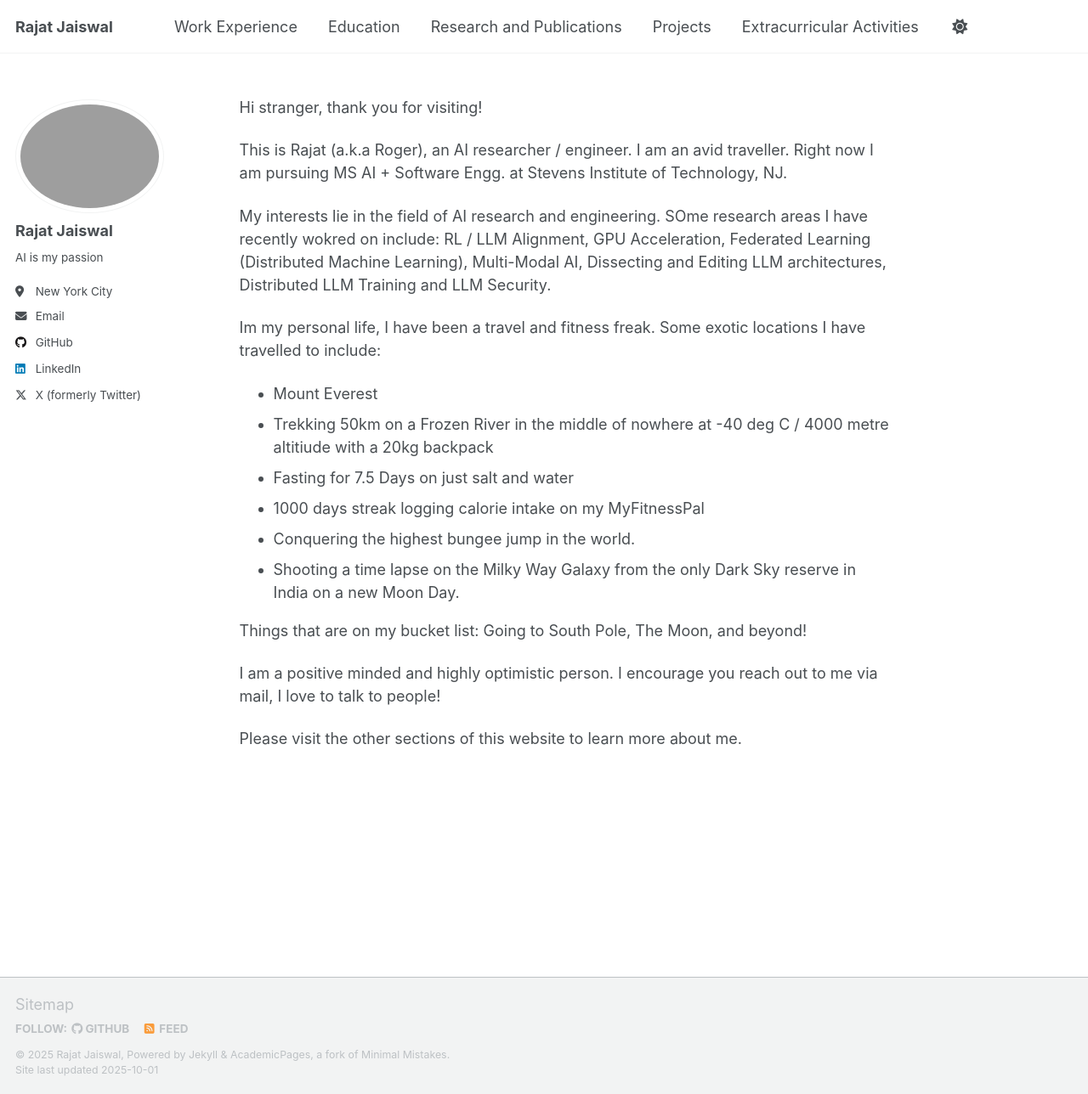
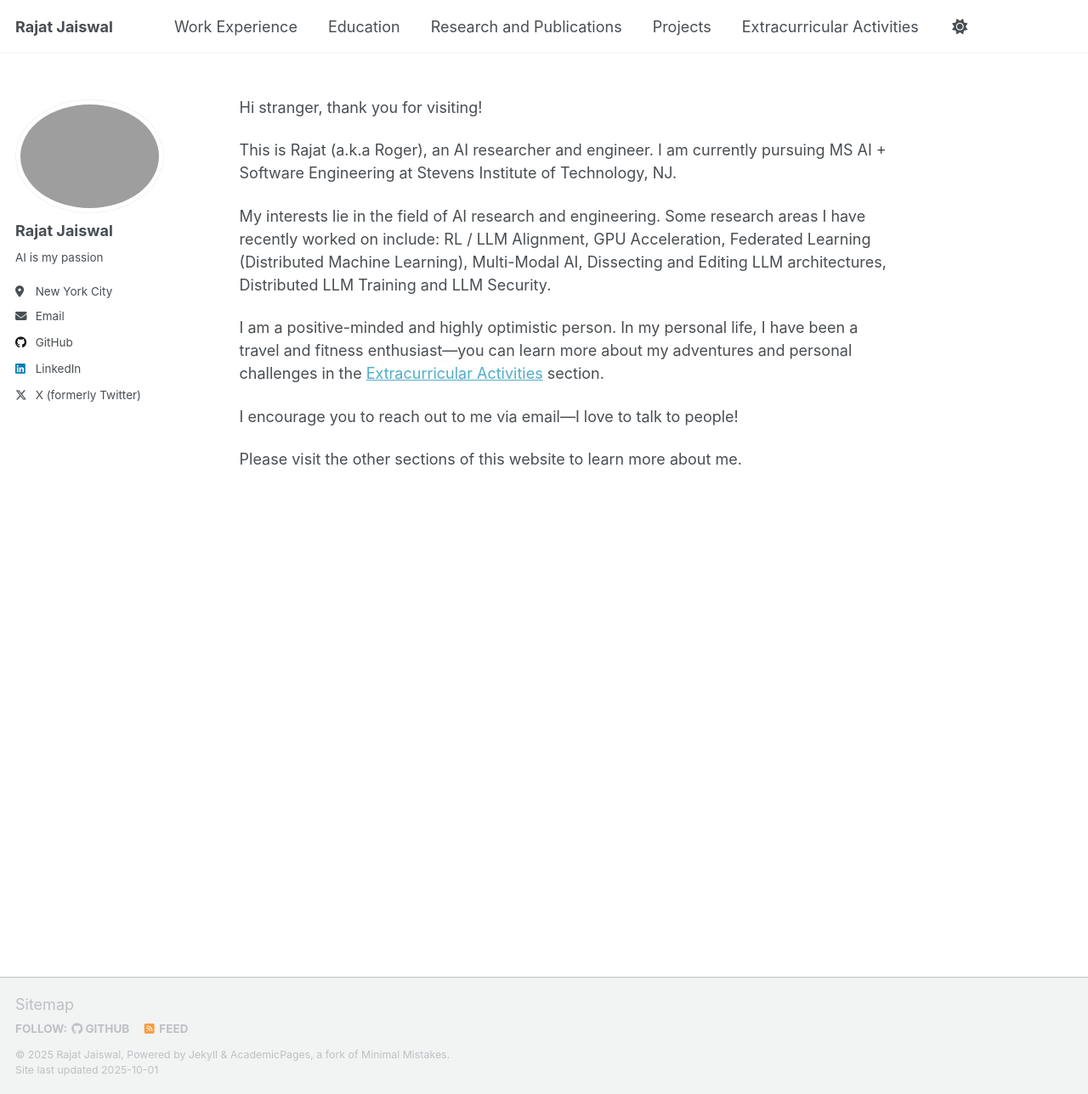
Before and after one commit to onlinerj/onlinerj.github.io, a Jekyll site: the page built from _pages/about.md, in a window 1280 px wide and 1288 px high. Shown: the whole window at 85% size. Built offline with Jekyll 4.4.1, drawn with Linux system fonts in a browser that asks for light colours; a script that is not in the unit is left out.

Commit message:
refactor: move extracurricular content from homepage to dedicated page

```diff
--- a/_pages/about.md
+++ b/_pages/about.md
@@ -9,20 +9,12 @@ redirect_from:
 
 Hi stranger, thank you for visiting!
 
-This is Rajat (a.k.a Roger), an AI researcher / engineer. I am an avid traveller. Right now I am pursuing MS AI + Software Engg. at Stevens Institute of Technology, NJ.
+This is Rajat (a.k.a Roger), an AI researcher and engineer. I am currently pursuing MS AI + Software Engineering at Stevens Institute of Technology, NJ.
 
-My interests lie in the field of AI research and engineering. SOme research areas I have recently wokred on include: RL / LLM Alignment, GPU Acceleration, Federated Learning (Distributed Machine Learning), Multi-Modal AI, Dissecting and Editing LLM architectures, Distributed LLM Training and LLM Security.
+My interests lie in the field of AI research and engineering. Some research areas I have recently worked on include: RL / LLM Alignment, GPU Acceleration, Federated Learning (Distributed Machine Learning), Multi-Modal AI, Dissecting and Editing LLM architectures, Distributed LLM Training and LLM Security.
 
-Im my personal life, I have been a travel and fitness freak. Some exotic locations I have travelled to include:
-- Mount Everest
-- Trekking 50km on a Frozen River in the middle of nowhere at -40 deg C / 4000 metre altitiude with a 20kg backpack
-- Fasting for 7.5 Days on just salt and water
-- 1000 days streak logging calorie intake on my MyFitnessPal
-- Conquering the highest bungee jump in the world.
-- Shooting a time lapse on the Milky Way Galaxy from the only Dark Sky reserve in India on a new Moon Day.
+I am a positive-minded and highly optimistic person. In my personal life, I have been a travel and fitness enthusiast—you can learn more about my adventures and personal challenges in the [Extracurricular Activities](/extracurricular/) section.
 
-Things that are on my bucket list: Going to South Pole, The Moon, and beyond!
-
-I am a positive minded and highly optimistic person. I encourage you reach out to me via mail, I love to talk to people!
+I encourage you to reach out to me via email—I love to talk to people!
 
 Please visit the other sections of this website to learn more about me.
```
Also changed, not shown: _pages/extracurricular.md (+20 -6 lines).
